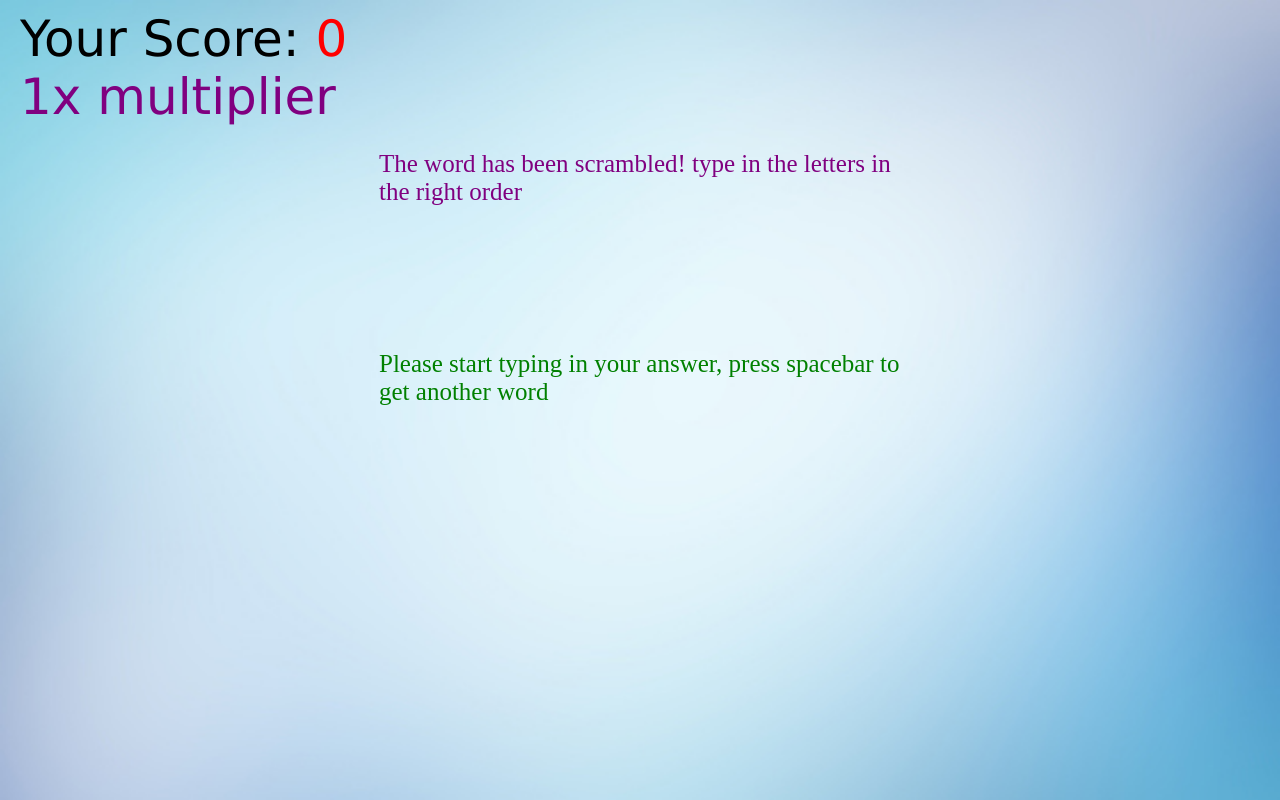
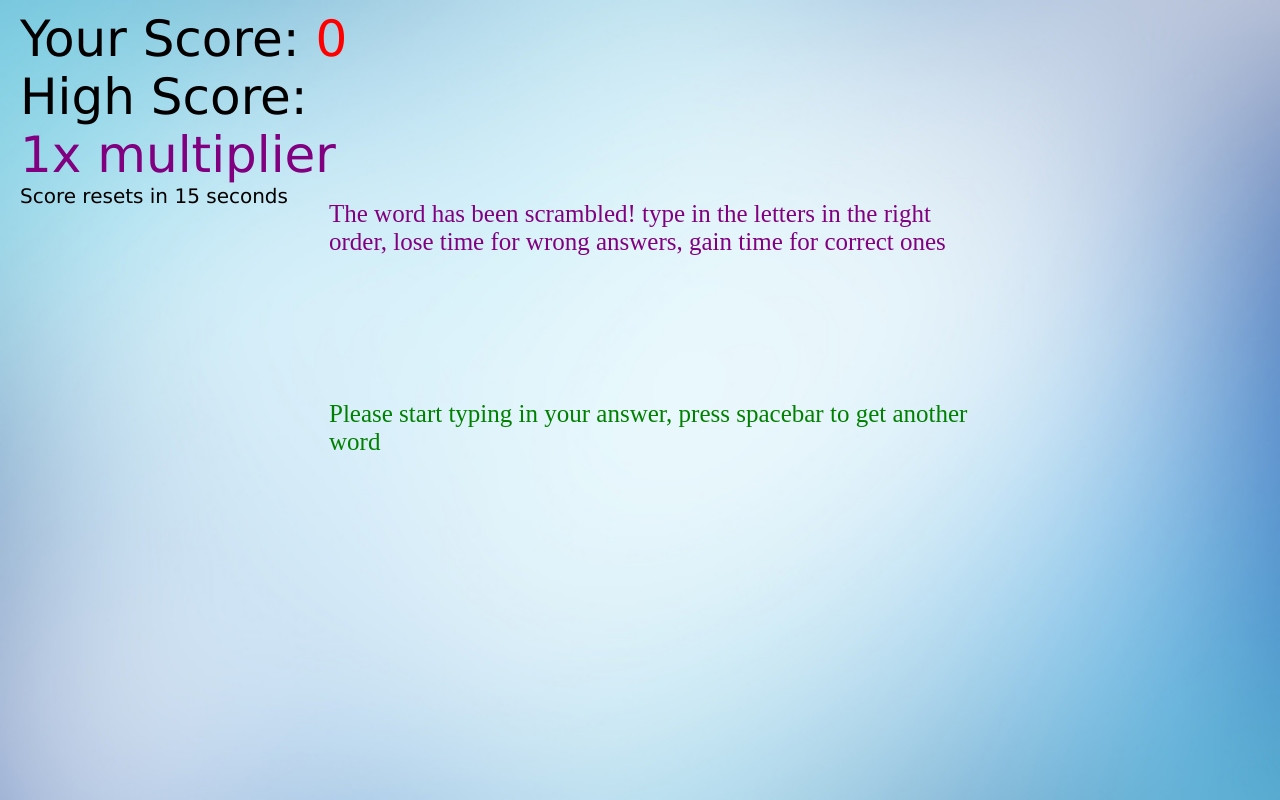
Before and after one commit to yaoxiao4/wordScrambler, a website: page index.html in a window 1280 px wide. Drawn offline with Linux system fonts and the light colour scheme; no server answers.

Commit message:
added localcache and high score

```diff
--- a/index.html
+++ b/index.html
@@ -30,8 +30,10 @@
 		</div>
 
 		<div class="main-score">
-			Your Score: <span class="score">{{score}}</span>
-			<div class="multiplier">{{wordsCompleted + 1}}x multiplier<div>
+			Your Score: <span class="score">{{score}}</span> <br>
+			High Score: <span class="score">{{highScore}}</span>
+			<div class="multiplier">{{wordsCompleted + 1}}x multiplier</div>
+			<div class="timer">Score resets in <span ng-class="{'red': gameClock < 10}">{{gameClock}}</span> seconds</div>
 		</div>
 	</body>
 </html>
--- a/js/main/main.css
+++ b/js/main/main.css
@@ -1,5 +1,5 @@
 .main-body {
-	margin-top: 150;
+	margin-top: 200;
 }
 
 html {
@@ -18,12 +18,15 @@ html {
 	margin: 0 auto;
 }
 
-.main-score span {
+.main-score .score {
 	color: red;
 }
 
 .main-score .multiplier {
 	color: purple;
+}
+.main-score .timer {
+	font-size: 20px;
 }
 
 .indicator {
@@ -39,8 +42,9 @@ html {
 }
 
 .win.active, .loss.active {
+	opacity: 1;
     animation-name: fade-in;
-    animation-duration: 2.0s;
+    animation-duration: 1.0s;
 }
 
 .loss {
@@ -51,6 +55,10 @@ html {
 	color: green;
 }
 
+.red {
+	color: red;
+}
+
 @keyframes fade-in {
     from {opacity: 0;}
     to {opacity: 1;}
--- a/js/main/main.js
+++ b/js/main/main.js
@@ -16,6 +16,8 @@ scrambleApp.controller('scrambleController', ['$scope', '$http', '$timeout', fun
 	$scope.word = [];
 	$scope.score = 0;
 	$scope.wordsCompleted = 0;
+	// find high score in cache
+	$scope.highScore = localStorage.getItem("highScore");;
 
 	/**
 	 * Gets the word from the api and constructs approperiate variables (hardcoded for now)
@@ -23,13 +25,16 @@ scrambleApp.controller('scrambleController', ['$scope', '$http', '$timeout', fun
 	$scope.getNewWord = function() {
 		$http({
 		  method: 'GET',
-		  url: 'http://api.wordnik.com:80/v4/words.json/randomWord?hasDictionaryDef=true&minCorpusCount=0&maxCorpusCount=-1&minDictionaryCount=1&maxDictionaryCount=-1&minLength=4&maxLength=4&api_key=a2a73e7b926c924fad7001ca3111acd55af2ffabf50eb4ae5'
+		  url: 'http://api.wordnik.com:80/v4/words.json/randomWord?hasDictionaryDef=true&minCorpusCount=50000&minDictionaryCount=1&maxDictionaryCount=-1&minLength=4&maxLength=5&api_key=a2a73e7b926c924fad7001ca3111acd55af2ffabf50eb4ae5'
 		}).then(function successCallback(response) {
 		    $scope.word = response.data.word.toLowerCase().split('');
 			$scope.scrambledWord = response.data.word.toLowerCase().shuffle().split('');
 			$scope.wordCopy = $scope.word.slice();
 
 			mapWordTracker();
+
+			// show if hidden
+			document.querySelector('.letter-wrapper').classList.remove('hidden');
 		  }, function errorCallback(response) {
 		  	$scope.error = response;
 		  });
@@ -54,6 +59,12 @@ scrambleApp.controller('scrambleController', ['$scope', '$http', '$timeout', fun
 	$scope.addScore = function() {
 		$scope.wordsCompleted ++;
 		$scope.score += 5*$scope.wordsCompleted;
+
+		// give more time
+		$scope.gameClock += 10;
+
+		$scope.highScore = Math.max($scope.score, $scope.highScore);
+		localStorage.setItem("highScore", $scope.highScore);
 	};
 
 	/**
@@ -68,8 +79,8 @@ scrambleApp.controller('scrambleController', ['$scope', '$http', '$timeout', fun
 
 			// Give the user some time to see the message
 			$timeout(function() {
+				$scope.scrambledWord = [];
 				document.querySelector('.win').classList.remove('active');
-				document.querySelector('.letter-wrapper').classList.remove('hidden');
 				// Add score and get a new word for the user
 				$scope.getNewWord();
 				$scope.addScore();
@@ -84,11 +95,33 @@ scrambleApp.controller('scrambleController', ['$scope', '$http', '$timeout', fun
 				document.querySelector('.loss').classList.remove('active');
 				// Create a new word copy
 				$scope.wordCopy = $scope.scrambledWord.slice();
+				$scope.gameClock = $scope.gameClock - 5;
+				$scope.$digest();
 				callback(false);
 			}, 2000);
 		}
 	};
 
+	// gameclock
+	$scope.gameClock = 20;
+
+	// this is the countdown for the game time
+	function startTimer() {
+	    setInterval(function () {
+	        $scope.gameClock --;
+
+	        // reset timer
+	        if ($scope.gameClock == 0) {
+	        	$scope.gameClock = 20;
+	        	$scope.score = 0;
+	        	$scope.wordsCompleted = 0;
+	        }
+
+	        $scope.$digest();
+	    }, 1000);
+	}
+
 	// Initialize
 	$scope.getNewWord();
+	startTimer();
 }])
--- a/js/main/scrambleBody/scrambleBody.css
+++ b/js/main/scrambleBody/scrambleBody.css
@@ -1,5 +1,5 @@
 .scramble-body {
-	width: 550px;
+	width: 650px;
     margin: 0 auto;
 }
 
@@ -31,23 +31,23 @@
 }
 
 .scramble-body .letter-wrapper {
-	transition: height 0.5s linear;
+	transition: height 0.3s linear;
 	height: 120px;
 	overflow: hidden;
-	width: 550px;
+	width: 650px;
 }
 
 .scramble-body .letter-wrapper.hidden {
-	transition: height 0.5s linear;
+	transition: height 0.3s linear;
 	height: 0px;
 	overflow: hidden;
-	width: 550px;
+	width: 650px;
 }
 
 .scramble-body .single-letter .typed {
 	opacity: 0.3;
     animation-name: fade-out;
-    animation-duration: 0.5s;
+    animation-duration: 0.3s;
 }
 
 .scramble-body .single-letter-answer {
--- a/js/main/scrambleBody/scrambleBody.html
+++ b/js/main/scrambleBody/scrambleBody.html
@@ -1,6 +1,6 @@
 <div class="scramble-body">
 	<div class="game-zone">
-		<div class="title">The word has been scrambled! type in the letters in the right order</div>
+		<div class="title">The word has been scrambled! type in the letters in the right order, lose time for wrong answers, gain time for correct ones</div>
 		<div class="letter-wrapper">
 			<div class="single-letter" ng-repeat="item in wordTypedTracker track by $index">
 				<span ng-class="{'typed': item.typed}">
--- a/js/main/scrambleBody/scrambleBody.js
+++ b/js/main/scrambleBody/scrambleBody.js
@@ -51,7 +51,7 @@ scrambleApp.directive('scrambleBody', function() {
 		// watch the currently typed
 		$scope.$watch('currentlyTyped', function(newValue, oldValue) {
 			// when it hits 4, we want to check if its correct
-			if ($scope.currentlyTyped.length == 4) {
+			if ($scope.wordTypedTracker && $scope.currentlyTyped.length == $scope.wordTypedTracker.length) {
 				$scope.checkWinCondition({currentlyTyped: $scope.currentlyTyped, callback: function(didWin) {
 					$scope.currentlyTyped = [];
 					// Reset the typed tracker only if its a loss
```
